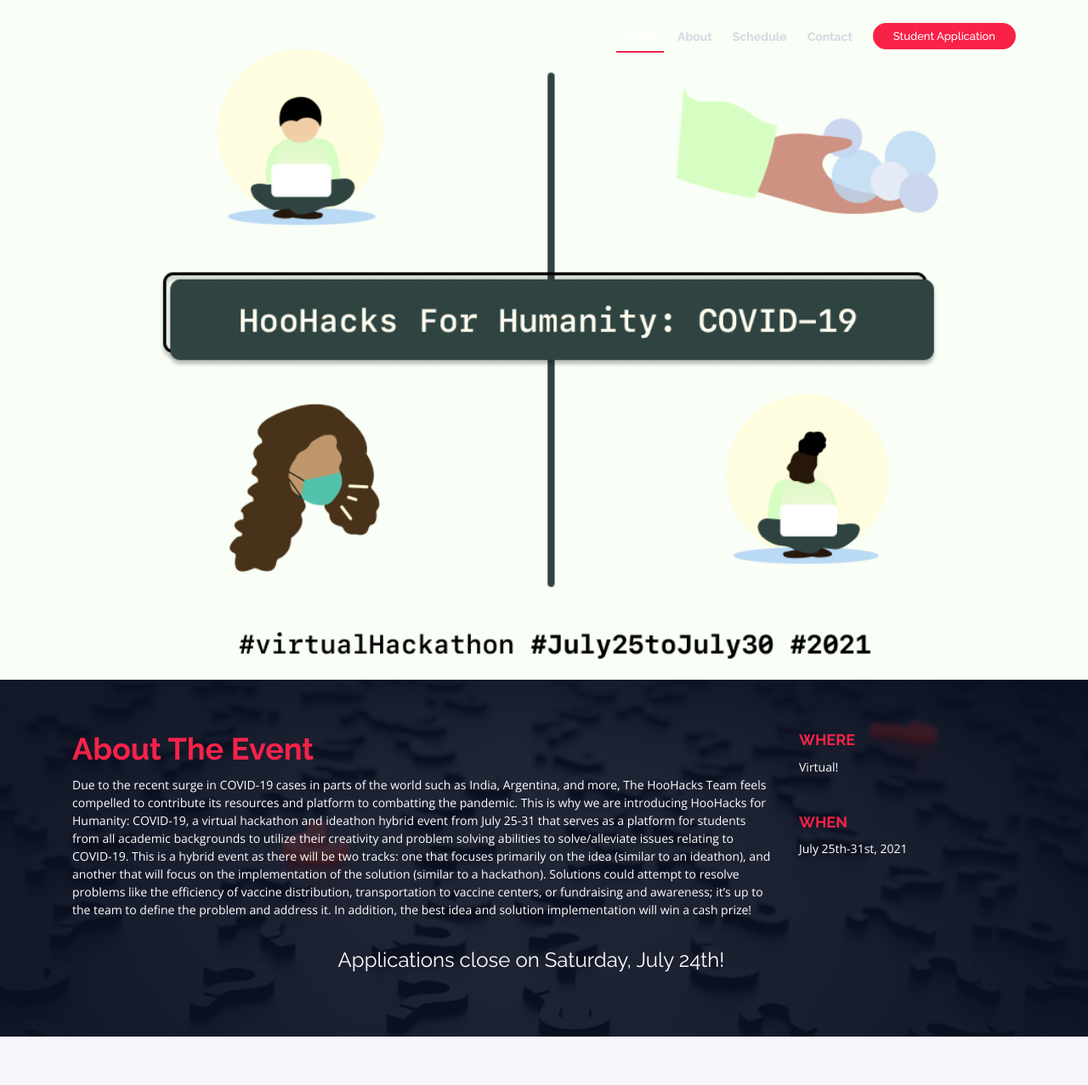
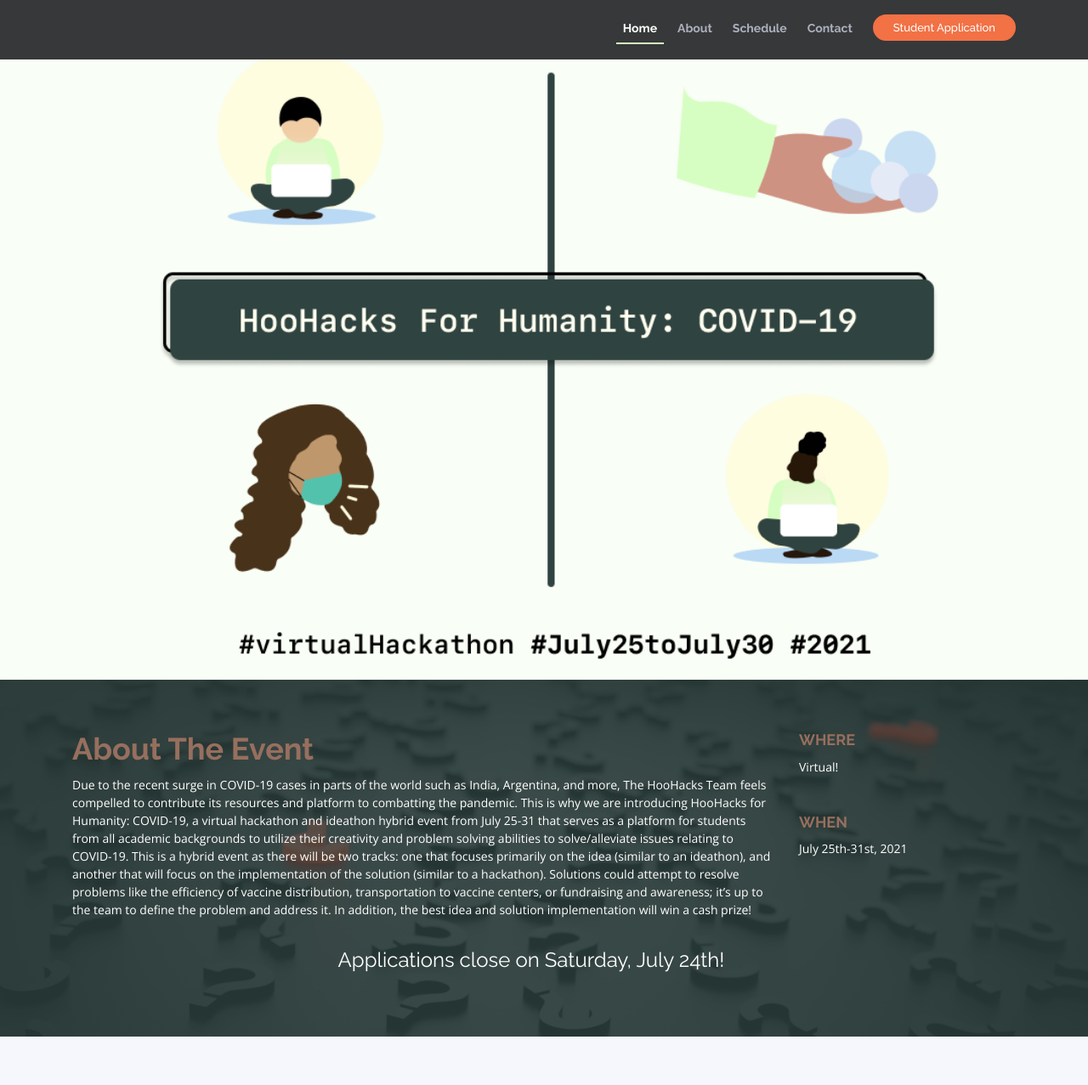
Before and after one commit to hoohacks/hoohacks-for-humanity-website, a plain HTML site: page index.html in a window 1280 px wide. Shown: the top 1277 px of the page at 85% size. Drawn offline with nearby package versions, Linux system fonts and the light colour scheme.

Commit message:
changed color scheme, updated nav

```diff
--- a/css/style.css
+++ b/css/style.css
@@ -43,7 +43,7 @@ h6 {
   font-weight: 400;
   margin: 0 0 20px 0;
   padding: 0;
-  color: #0e1b4d;
+  color: #976F5E;
 }
 
 .main-page {
@@ -114,7 +114,7 @@ h6 {
   display: block;
   width: 60px;
   height: 5px;
-  background: #f82249;
+  background: #F27145;
   bottom: 0;
   left: calc(50% - 25px);
 }
@@ -143,6 +143,21 @@ h6 {
 /*--------------------------------------------------------------
 # Header
 --------------------------------------------------------------*/
+
+#header {
+  height: 70px;
+  padding: 15px 0;
+  position: fixed;
+  left: 0;
+  top: 0;
+  right: 0;
+  z-index: 997;
+  background: #37383A;
+}
+
+/*
+
+BEFORE CHANGES
 
 #header {
   height: 90px;
@@ -162,6 +177,7 @@ h6 {
   padding: 15px 0;
   transition: all 0.5s;
 }
+*/
 
 #header #logo h1 {
   font-size: 36px;
@@ -288,7 +304,7 @@ h6 {
   height: 2px;
   bottom: 0;
   left: 0;
-  background-color: #f82249;
+  background-color: #D4FBC1;
   visibility: hidden;
   transition: all 0.3s ease-in-out 0s;
 }
@@ -302,10 +318,10 @@ h6 {
 
 .nav-menu li.buy-tickets a {
   color: #fff;
-  background: #f82249;
+  background: #F27145;
   padding: 7px 22px;
   border-radius: 50px;
-  border: 2px solid #f82249;
+  border: 2px solid #F27145;
   transition: all ease-in-out 0.3s;
   font-weight: 500;
   margin-left: 8px;
@@ -680,7 +696,7 @@ body.mobile-nav-active #mobile-nav-toggle {
 
 #about:before {
   content: "";
-  background: rgba(13, 20, 41, 0.8);
+  background: rgb(47, 67, 64, 0.8); /* color code #2F4340 with .8 transparency*/
   position: absolute;
   bottom: 0;
   top: 0;
@@ -831,7 +847,7 @@ body.mobile-nav-active #mobile-nav-toggle {
   border: none;
   border-radius: 50px;
   font-weight: 600;
-  background-color: #0e1b4d;
+  background-color: #976F5E;
   color: #fff;
   padding: 10px 100px;
 }
@@ -1142,7 +1158,7 @@ body.mobile-nav-active #mobile-nav-toggle {
   border: none;
   border-radius: 50px;
   font-weight: 600;
-  background-color: #0e1b4d;
+  background-color: #976F5E;
   color: #fff;
   padding: 10px 100px;
 }
@@ -1435,7 +1451,7 @@ body.mobile-nav-active #mobile-nav-toggle {
 --------------------------------------------------------------*/
 
 #footer {
-  background: #101522;
+  background: #2F4340;
   padding: 0 0 25px 0;
   color: #eee;
   font-size: 14px;
--- a/index.html
+++ b/index.html
@@ -103,7 +103,7 @@
       <div class="container">
         <div class="row">
           <div class="col-lg-9">
-            <h2 style="color:#f82249">About The Event</h2>
+            <h2 style="color:#976F5E">About The Event</h2>
               <p>Due to the recent surge in COVID-19 cases in parts of the world such as India, Argentina, and more, The HooHacks Team feels compelled to contribute its resources and platform to combatting the pandemic.  This is why we are introducing HooHacks for Humanity: COVID-19, a virtual hackathon and ideathon hybrid event from July 25-31 that serves as a platform for students from all academic backgrounds to utilize their creativity and problem solving abilities to solve/alleviate issues relating to COVID-19.  This is a hybrid event as there will be two tracks: one that focuses primarily on the idea (similar to an ideathon), and another that will focus on the implementation of the solution (similar to a hackathon).  Solutions could attempt to resolve problems like the efficiency of vaccine distribution, transportation to vaccine centers, or fundraising and awareness; it’s up to the team to define the problem and address it. In addition, the best idea and solution implementation will win a cash prize!</p>
             <!--
             <br />
@@ -138,10 +138,10 @@
           </div>
 
           <div class="col-lg-3">
-            <h3 style="color:#f82249">Where</h3>
+            <h3 style="color:#976F5E">Where</h3>
             <p>Virtual!</p>
             <br />
-            <h3 style="color:#f82249">When</h3>
+            <h3 style="color:#976F5E">When</h3>
             <p>July 25th-31st, 2021</p>
           </div>
 
@@ -182,10 +182,12 @@
     ============================-->
     <section id="schedule" class="section-with-bg">
       <div class="container wow fadeInUp">
+
         <div class="section-header">
           <h2>Event Schedule Coming Soon!</h2>
           <!--<p>Here is our event schedule</p>-->
         </div>
+
 
         <!--<h3 class="sub-heading">Voluptatem nulla veniam soluta et corrupti consequatur neque eveniet officia. Eius necessitatibus voluptatem quis labore perspiciatis quia.</h3>-->
 
```
Also changed, not shown: img/landing-png.png (added).
